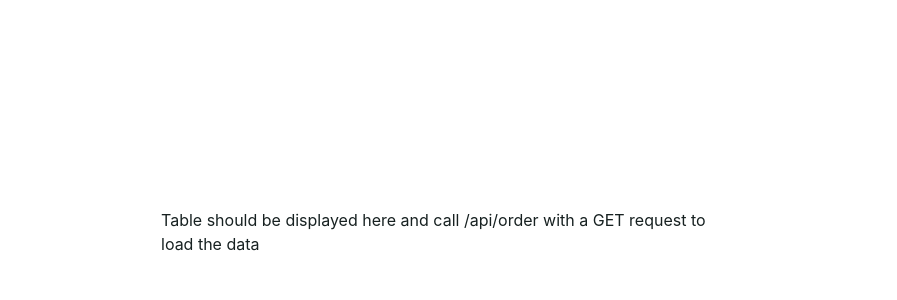
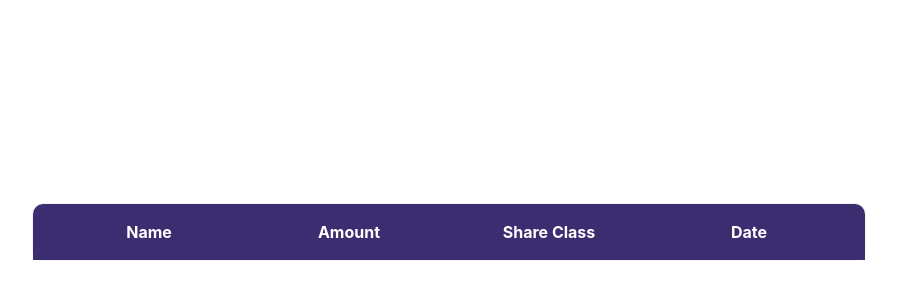
Before and after one commit to GeoffNeal/goji-form, a Next.js app: page /orders in a window 1280 px wide. Shown: the part 168-468 px from the top of the page, without its empty margins (191-1088 px from the left). Built offline with nearby package versions, Linux system fonts and the light colour scheme.

Commit message:
Tests for Orders

```diff
--- a/src/pages/index.tsx
+++ b/src/pages/index.tsx
@@ -1,10 +1,6 @@
 import Head from "next/head";
-import Image from "next/image";
 import { useRouter } from "next/router";
 import { useState } from "react";
-import { Inter } from "@next/font/google";
-
-const inter = Inter({ subsets: ["latin"] });
 
 // Components
 import Form, { FormCol, FormRow } from "@/components/Form";
--- a/src/pages/orders.tsx
+++ b/src/pages/orders.tsx
@@ -1,9 +1,22 @@
-import Head from 'next/head'
-import { Inter } from '@next/font/google'
+import { useState, useEffect } from "react";
+import Head from "next/head";
 
-const inter = Inter({ subsets: ['latin'] })
+// Components
+import Table, { TableRow, Th, Td } from "@/components/Table";
 
-export default function Home() {
+export default function Orders() {
+  const [orders, setOrders] = useState<Order[]>([]);
+
+  useEffect(() => {
+    const getOrders = async () => {
+      return await fetch("/api/order").then((res) => res.json());
+    };
+
+    getOrders().then((res) => {
+      setOrders(res.orders);
+    });
+  }, []);
+
   return (
     <>
       <Head>
@@ -12,9 +25,28 @@ export default function Home() {
         <meta name="viewport" content="width=device-width, initial-scale=1" />
         <link rel="icon" href="/favicon.ico" />
       </Head>
-      <main className="p-6 flex justify-center items-center h-screen">
-        <div className="max-w-xl">Table should be displayed here and call /api/order with a GET request to load the data</div>
+      <main className="p-6 flex flex-col justify-center items-center h-screen">
+        <Table>
+          <thead>
+            <TableRow>
+              <Th id="name">Name</Th>
+              <Th id="amount">Amount</Th>
+              <Th id="shareClass">Share Class</Th>
+              <Th id="date">Date</Th>
+            </TableRow>
+          </thead>
+          <tbody>
+            {orders.map((order) => (
+              <TableRow key={order.name}>
+                <Td headers="name">{order.name}</Td>
+                <Td headers="amount">{`${order.funds.amount} - ${order.funds.currency}`}</Td>
+                <Td headers="shareClass">{order.shareClass}</Td>
+                <Td headers="date">{order.date}</Td>
+              </TableRow>
+            ))}
+          </tbody>
+        </Table>
       </main>
     </>
-  )
+  );
 }
```
Also changed, not shown: 1 other file (tests, documents, lock files or other folders).
